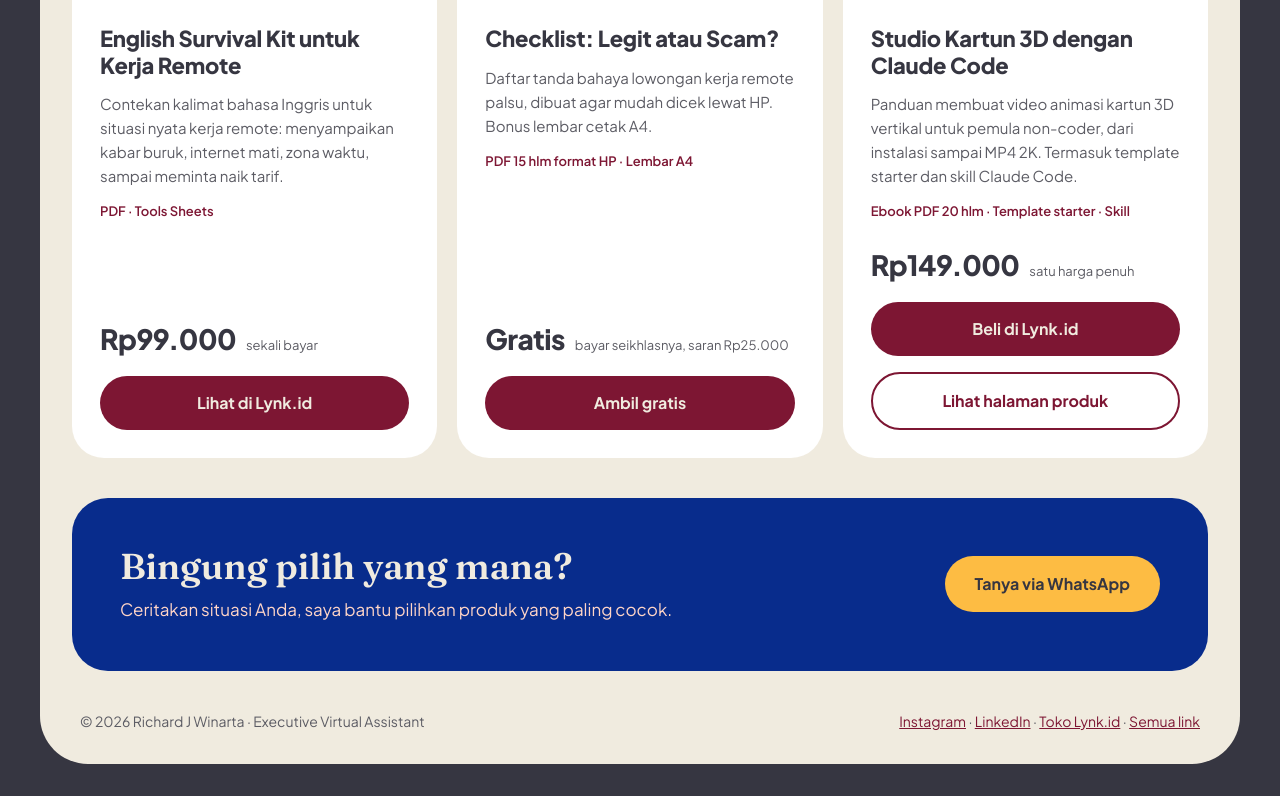
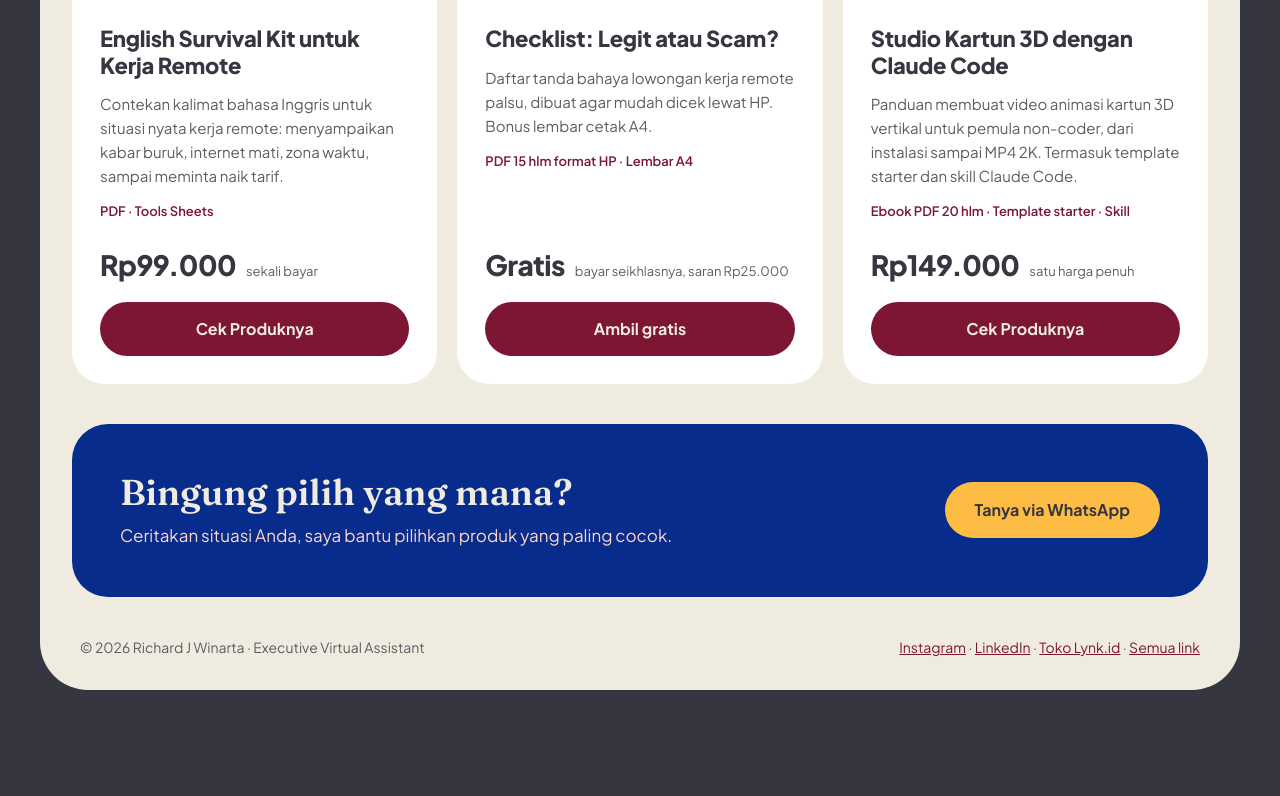
Before and after one commit to richardjailaniwinarta/website-richardjwinarta, a website: page public/produk.html in a window 1280 px wide. Shown: the part 1195-1991 px from the top of the page. After the commit the page ends 1917 px from the top, so only its background shows below. Drawn offline with Linux system fonts and the light colour scheme.

Commit message:
Produk: tombol Cek Produknya, link English Survival Kit, Studio Kartun ke landing page
Co-Authored-By: Claude Sonnet 5.5 <noreply@anthropic.com>

```diff
--- a/public/produk.html
+++ b/public/produk.html
@@ -74,7 +74,7 @@
             <span class="product-format">PDF &middot; Tools Sheets</span>
             <div class="product-buy">
               <div class="price-row"><span class="price">Rp99.000</span><span class="price-note">sekali bayar</span></div>
-              <a class="btn btn-maroon" href="https://lynk.id/erjey" target="_blank" rel="noopener">Lihat di Lynk.id</a>
+              <a class="btn btn-maroon" href="https://erjey.lynk.id/p/english-survival-kit-untukenglish-survival-kit-kerja-remote" target="_blank" rel="noopener">Cek Produknya</a>
             </div>
           </div>
         </article>
@@ -106,8 +106,7 @@
             <span class="product-format">Ebook PDF 20 hlm &middot; Template starter &middot; Skill</span>
             <div class="product-buy">
               <div class="price-row"><span class="price">Rp149.000</span><span class="price-note">satu harga penuh</span></div>
-              <a class="btn btn-maroon" href="https://lynk.id/erjey/9kjeo40vymdl" target="_blank" rel="noopener">Beli di Lynk.id</a>
-              <a class="btn btn-line" href="/studio-kartun-3d/">Lihat halaman produk</a>
+              <a class="btn btn-maroon" href="/studio-kartun-3d/">Cek Produknya</a>
             </div>
           </div>
         </article>
```
